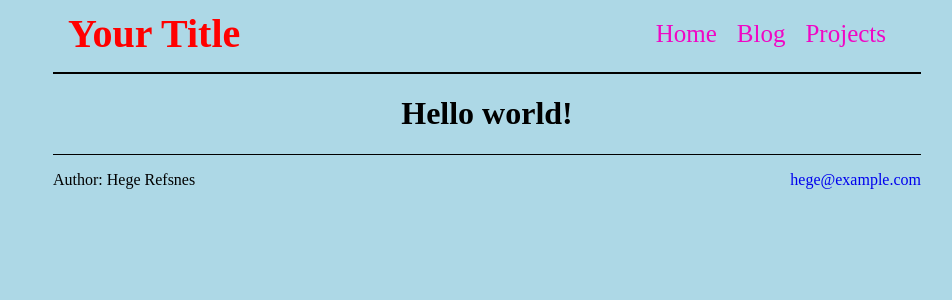
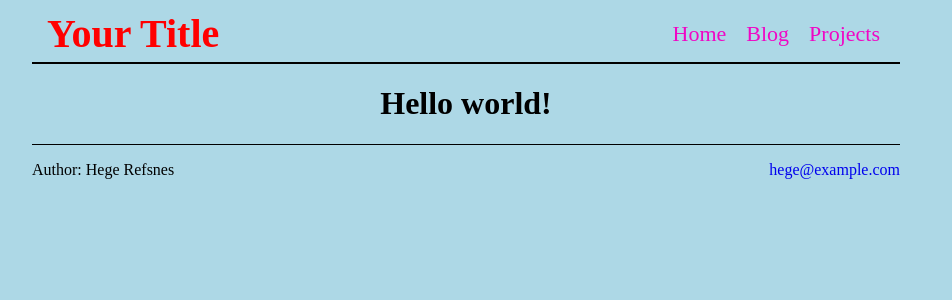
Before and after one commit to Nirhar/azure-mist, a Jekyll site: the page built from index.md, in a window 1280 px wide. Shown: the top 300 px of the page, without its empty margins (174-1126 px from the left). Built offline with Jekyll 4.4.1, drawn with Linux system fonts in a browser that asks for light colours.

Commit message:
Customize Navbar look

```diff
--- a/_layouts/default.html
+++ b/_layouts/default.html
@@ -9,10 +9,10 @@
     <div class="body-container">
       <nav class="navbar">
         <div class="navbar-div">
-          <div class="navbar-logo"><a href="/"> {{ site.title }} </a></div>
+          <div class="navbar-logo"> {{ site.title }} </div>
           <ul class="navbar-links">
             {% for item in site.data.navigation %}
-              <li><a href="{{ item.url }}">{{ item.title }}</a></li>
+              <li><a href="{{ item.url }}"> {{ item.title }} </a></li>
             {% endfor %}
           </ul>
         </div>
--- a/_sass/main.scss
+++ b/_sass/main.scss
@@ -1,6 +1,7 @@
 body {
   background-color: lightblue;
-  margin-left: 50px;
+  margin-left: 25px;
+  margin-right: 25px;
   text-align: center
 }
 .body-container{
@@ -17,29 +18,31 @@ body {
 }
 .navbar-div{
   display: flex;
-  padding-right: 15px;
+  padding-right: 0px;
   padding-left: 15px;
   align-items: center;
   justify-content: space-between;
-  padding-bottom: 15px;
+  padding-top: 0px;
+  padding-bottom: 5px;
+  margin-bottom: 0px;
   border-bottom: 2px solid black;
 }
 .navbar-logo{
   font-size: 40px;
   font-weight: bold;
-}
-.navbar-logo a{
+  margin-bottom: 0px;
   color: red;
 }
 .navbar-links{
   display: flex;
   list-style: none;
-  margin: 0;
-  padding: 0;
-  font-size: 25px;
+  margin: 0px;
+  padding: 10px;
+  font-size: 22px;
 }
 .navbar-links li{
-  margin-right: 20px;
+  margin-right: 10px;
+  margin-left: 10px;
 }
 .navbar-links li a{
   color: rgb(240, 6, 197);
```
